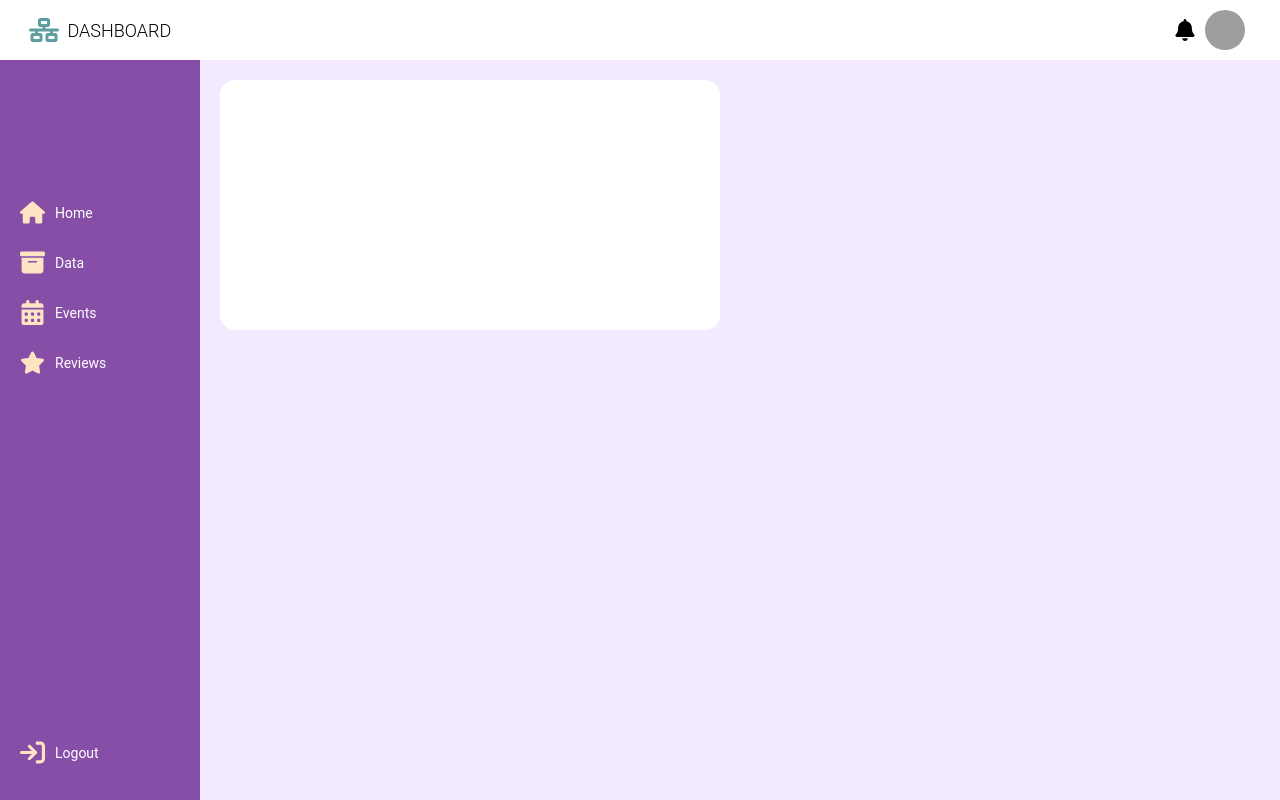
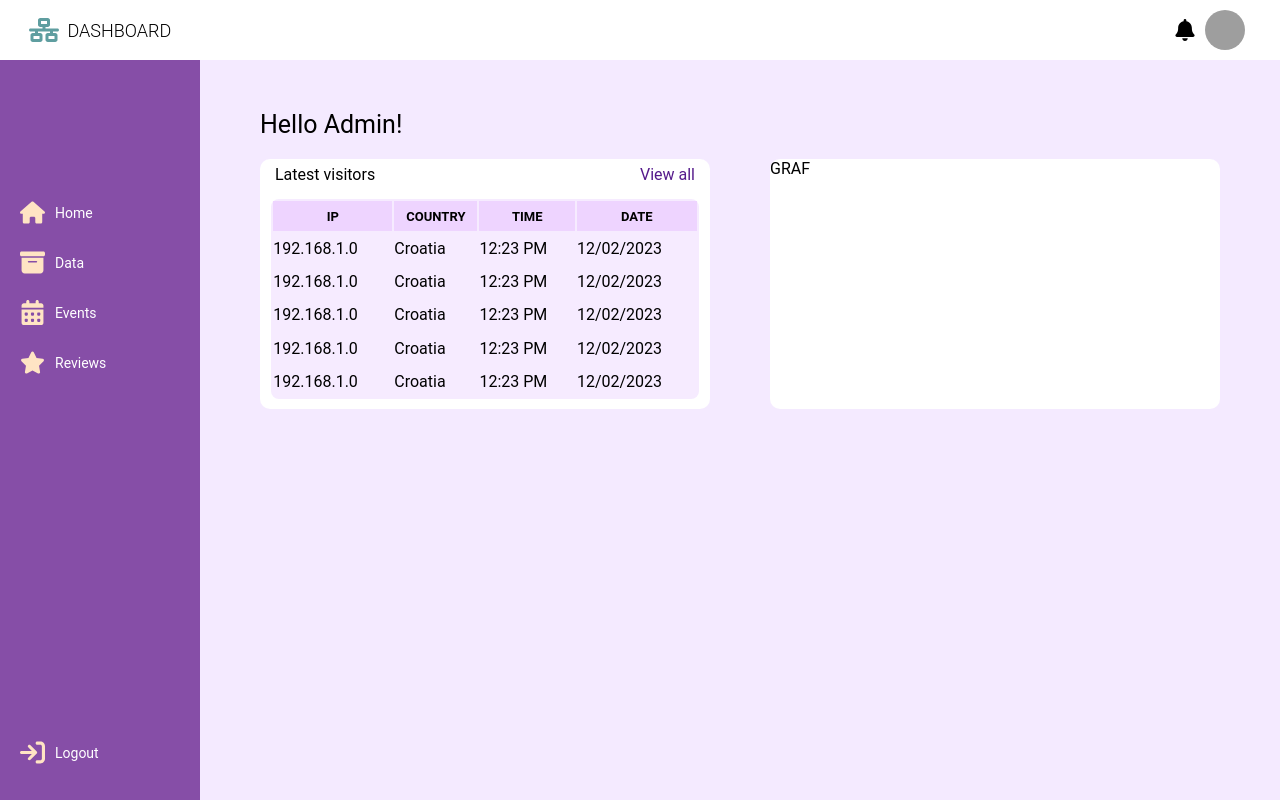
Before and after one commit to jasarevicedis/GoTravnik, an Angular app: page /admin in a window 1280 px wide. Built offline with nearby package versions, Linux system fonts and the light colour scheme; grey boxes are pictures that could not be loaded.

Commit message:
ADMIN: homepage content update

```diff
--- a/src/app/admin/pages/admin-homepage/admin-homepage.component.html
+++ b/src/app/admin/pages/admin-homepage/admin-homepage.component.html
@@ -1 +1,53 @@
-<div class="visitors-graph-container"></div>
+<p id="greeting">Hello Admin!</p>
+<div class="visitors-section">
+    <div class="visitors-table-section">
+        <div class="visitors-table-section-header">
+            <p>Latest visitors</p>
+            <a href="">View all</a>
+        </div>
+        <table class="visitors-mini-table">
+            <thead>
+                <tr>
+                    <th>IP</th>
+
+                    <th>COUNTRY</th>
+                    <th>TIME</th>
+                    <th>DATE</th>
+                </tr>
+            </thead>
+            <tbody>
+                <tr>
+                    <td>192.168.1.0</td>
+                    <td>Croatia</td>
+                    <td>12:23 PM</td>
+                    <td>12/02/2023</td>
+                </tr>
+                <tr>
+                    <td>192.168.1.0</td>
+                    <td>Croatia</td>
+                    <td>12:23 PM</td>
+                    <td>12/02/2023</td>
+                </tr>
+                <tr>
+                    <td>192.168.1.0</td>
+                    <td>Croatia</td>
+                    <td>12:23 PM</td>
+                    <td>12/02/2023</td>
+                </tr>
+                <tr>
+                    <td>192.168.1.0</td>
+                    <td>Croatia</td>
+                    <td>12:23 PM</td>
+                    <td>12/02/2023</td>
+                </tr>
+                <tr>
+                    <td>192.168.1.0</td>
+                    <td>Croatia</td>
+                    <td>12:23 PM</td>
+                    <td>12/02/2023</td>
+                </tr>
+            </tbody>
+        </table>
+    </div>
+    <div class="visitors-graph-container">GRAF</div>
+</div>
--- a/src/app/admin/pages/admin-homepage/admin-homepage.component.scss
+++ b/src/app/admin/pages/admin-homepage/admin-homepage.component.scss
@@ -5,14 +5,63 @@
     margin-top: 60px;
     display: flex;
     background-color: rgb(244, 234, 255);
+    flex-direction: column;
+    #greeting {
+        margin-top: 50px;
+        margin-left: 60px;
+        font-size: 25px;
+    }
+    .visitors-section {
+        margin-top: 20px;
+        width: 100%;
+        display: flex;
+        justify-content: space-evenly;
+        .visitors-table-section {
+            width: 450px;
+            height: 250px;
+            display: flex;
+            background-color: white;
+            border-radius: 10px;
+            flex-direction: column;
+            align-items: center;
+            .visitors-table-section-header {
+                width: 100%;
+                height: 30px;
+                display: flex;
+                align-items: center;
+                justify-content: space-between;
+                p {
+                    margin-left: 15px;
+                }
+                a {
+                    margin-right: 15px;
+                    text-decoration: none;
+                }
+            }
+            .visitors-mini-table {
+                width: 95%;
+                height: 200px;
+                margin-top: 10px;
+                background-color: rgb(246, 235, 255);
+                border-radius: 8px;
+                thead {
+                    width: 100%;
+                    height: 30px;
+                    background-color: rgb(238, 212, 255);
+                    tr {
+                        font-size: 13px;
 
-    .visitors-graph-container {
-        width: 500px;
-        height: 250px;
-        display: flex;
-        background-color: white;
-        border-radius: 15px;
-        margin-top: 20px;
-        margin-left: 20px;
+                    }
+                }
+            }
+        }
+        .visitors-graph-container {
+            width: 450px;
+            height: 250px;
+            display: flex;
+            background-color: white;
+            border-radius: 10px;
+
+        }
     }
 }
```
